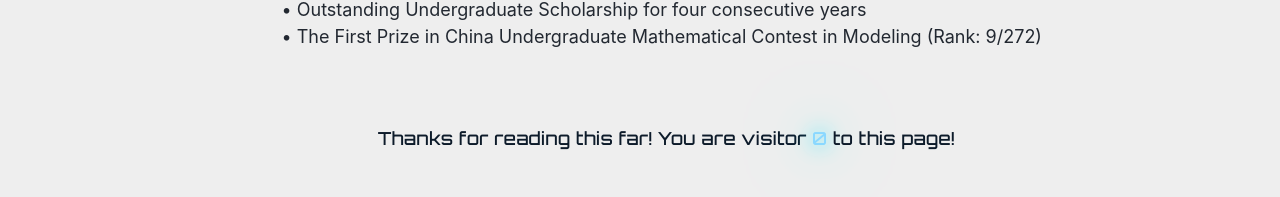
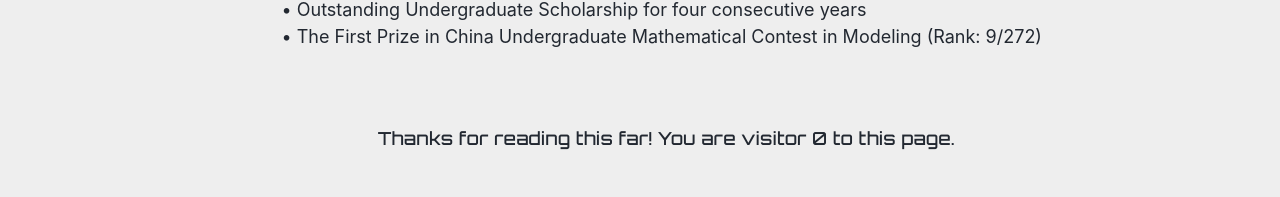
Before and after one commit to jywei02/jywei02.github.io, a Jekyll site: the page built from _pages/about.md, in a window 1280 px wide and 1400 px high, scrolled down 573 px. Shown: the part 981-1178 px from the top of the window. Built offline with Jekyll 4.4.1, drawn with Linux system fonts in a browser that asks for light colours; some web fonts are replaced; comment, search, counter and statistics services are not loaded; part of the change alters nothing that is shown.

Commit message:
Update about.md

```diff
--- a/_pages/about.md
+++ b/_pages/about.md
@@ -75,127 +75,110 @@ Honors/Awards
 <head>
   <meta charset="UTF-8" />
   <meta name="viewport" content="width=device-width, initial-scale=1" />
-  <title>Footer Counter</title>
+  <title>Visitor Flip Counter</title>
 
+  <!-- 科幻风字体（可改/可去） -->
   <link href="https://fonts.googleapis.com/css2?family=Orbitron:wght@500&display=swap" rel="stylesheet">
 
   <style>
-    :root{
-      --neon-cyan:   #00e5ff;  /* 赛博蓝 */
-      --neon-violet: #9b5cff;  /* 赛博紫 */
-      --text-light:  #0d1b2a;  /* 浅色主题下计数器文字色 */
-      --text-dark:   #e6e6ff;  /* 深色主题下计数器文字色 */
-    }
-
+    /* 仅作用于计数器区域，不影响全站 */
     .footer-counter{
-      font-family: 'Orbitron', sans-serif;
+      font-family: 'Orbitron', system-ui, -apple-system, Segoe UI, Roboto, Arial, sans-serif;
       font-size: 18px;
       text-align: center;
       line-height: 1.6;
-      color: var(--text-light);
       margin: 28px 12px 10px;
       letter-spacing: .2px;
     }
 
-    .footer-counter .glow{
-  color: #8ad8ff; /* 让文字本身更亮，增强对比 */
-  text-shadow:
-    /* 蓝色内圈 */
-    0 0 12px  rgba(0,229,255,1),
-    0 0 28px  rgba(0,229,255,.95),
-    0 0 44px  rgba(0,229,255,.9),
-    /* 紫色外圈 */
-    0 0 60px  rgba(155,92,255,.85),
-    0 0 90px  rgba(155,92,255,.8),
-    0 0 120px rgba(155,92,255,.75);
-  animation: breathe 2.2s ease-in-out infinite;
-}
-
-@keyframes breathe{
-  0%,100%{
-    text-shadow:
-      0 0 14px  rgba(0,229,255,1),
-      0 0 34px  rgba(0,229,255,.95),
-      0 0 56px  rgba(0,229,255,.92),
-      0 0 78px  rgba(155,92,255,.9),
-      0 0 110px rgba(155,92,255,.85),
-      0 0 150px rgba(155,92,255,.8);
-  }
-  50%{
-    text-shadow:
-      0 0 22px  rgba(0,229,255,1),
-      0 0 56px  rgba(0,229,255,1),
-      0 0 88px  rgba(0,229,255,.98),
-      0 0 130px rgba(155,92,255,.95),
-      0 0 180px rgba(155,92,255,.9),
-      0 0 240px rgba(155,92,255,.85);
-  }
-}
-
-    @media (prefers-color-scheme: dark){
-      .footer-counter{ color: var(--text-dark); }
-      .footer-counter .glow{
-        color: #b3f3ff;
-        text-shadow:
-          0 0 12px rgba(0,229,255,1),
-          0 0 28px rgba(0,229,255,.95),
-          0 0 48px rgba(155,92,255,.95),
-          0 0 90px rgba(155,92,255,.85);
-      }
+    /* 给 3D 翻转提供透视感 */
+    .footer-counter .number-wrap{
+      display: inline-block;
+      perspective: 800px;
+      perspective-origin: 50% 50%;
     }
 
+    /* 数字本体：翻页动画的载体 */
+    .footer-counter .number{
+      display: inline-block;
+      transform-origin: 50% 50%;
+      backface-visibility: hidden;
+      will-change: transform;
+    }
+
+    /* 触发时做一次 360° 的 X 轴翻页 */
+    .footer-counter .number.updated{
+      animation: flip 520ms cubic-bezier(.2,.6,.2,1);
+    }
+
+    @keyframes flip{
+      0%   { transform: rotateX(0deg);    filter: brightness(1); }
+      45%  { transform: rotateX(180deg);  filter: brightness(.9); }
+      55%  { transform: rotateX(180deg);  filter: brightness(.9); }
+      100% { transform: rotateX(360deg);  filter: brightness(1); }
+    }
+
+    /* 深色模式下文字稍亮一点（仅计数器） */
+    @media (prefers-color-scheme: dark){
+      .footer-counter{ color: #e6e6ff; }
+    }
+
+    /* 用户偏好减少动效：关闭动画，仍正常显示数字 */
     @media (prefers-reduced-motion: reduce){
-      .footer-counter .glow{ animation: none; }
+      .footer-counter .number{ animation: none !important; }
     }
   </style>
 </head>
 <body>
 
+  <!-- 你的正文内容在上面，这里只演示页尾计数器 -->
   <p class="footer-counter">
     Thanks for reading this far! You are visitor
-    <span id="busuanzi_value_site_pv" class="glow">0</span>
-    to this page!
+    <span class="number-wrap">
+      <span id="busuanzi_value_site_pv" class="number">0</span>
+    </span>
+    to this page.
   </p>
 
+  <!-- 不蒜子统计（负责把真实访问量写入 span） -->
   <script src="//busuanzi.ibruce.info/busuanzi/2.3/busuanzi.pure.mini.js"></script>
 
+  <!-- 当访客数更新时，数字做一次翻页动画 -->
   <script>
-    (function animateCounter(){
-      const node = document.getElementById('busuanzi_value_site_pv');
-      if (!node) return;
+    (function(){
+      const el = document.getElementById('busuanzi_value_site_pv');
+      if (!el) return;
 
-      const tryStart = () => {
-        const end = parseInt((node.textContent || '0').replace(/,/g,''), 10);
-        if (Number.isFinite(end) && end > 0){
-          countUp(node, 0, end, 1400); // 1.4s 完成
-          return true;
-        }
-        return false;
-      };
-
-      // 如果不蒜子尚未写入值，就轮询等待
-      if (!tryStart()){
-        let tries = 0;
-        const t = setInterval(() => {
-          if (tryStart() || ++tries > 50) clearInterval(t); // 最多等 ~5s
-        }, 100);
+      // 触发一次“翻页”动画（先移除再添加类名以便可重复触发）
+      function flipOnce(){
+        el.classList.remove('updated');
+        // 强制回流以重置动画状态
+        void el.offsetWidth;
+        el.classList.add('updated');
       }
 
-      function countUp(el, start, end, duration){
-        const reduce = window.matchMedia('(prefers-reduced-motion: reduce)').matches;
-        if (reduce || duration <= 0){ el.textContent = end.toLocaleString(); return; }
+      // 方式 A：首次写入/后续变更时，MutationObserver 监听文本变化触发一次
+      const obs = new MutationObserver(muts => {
+        for (const m of muts){
+          if (m.type === 'characterData' || m.type === 'childList'){
+            // 清理千位分隔符后做一次基本校验
+            const v = parseInt((el.textContent || '0').replace(/,/g,''), 10);
+            if (Number.isFinite(v) && v >= 0) flipOnce();
+          }
+        }
+      });
+      obs.observe(el, { characterData: true, childList: true, subtree: true });
 
-        const ease = x => 1 - Math.pow(1 - x, 3); // easeOutCubic
-        const t0 = performance.now();
-
-        function frame(now){
-          const p = Math.min(1, (now - t0) / duration);
-          const v = Math.round(start + (end - start) * ease(p));
-          el.textContent = v.toLocaleString();
-          if (p < 1) requestAnimationFrame(frame);
+      // 方式 B：如果不蒜子还没写入，轮询等待最多 ~5s
+      let tries = 0;
+      const t = setInterval(() => {
+        const v = parseInt((el.textContent || '0').replace(/,/g,''), 10);
+        if (Number.isFinite(v) && v > 0){
+          clearInterval(t);
+          flipOnce();
         }
-        requestAnimationFrame(frame);
-      }
+        if (++tries > 50) clearInterval(t);
+      }, 100);
     })();
   </script>
 
```
